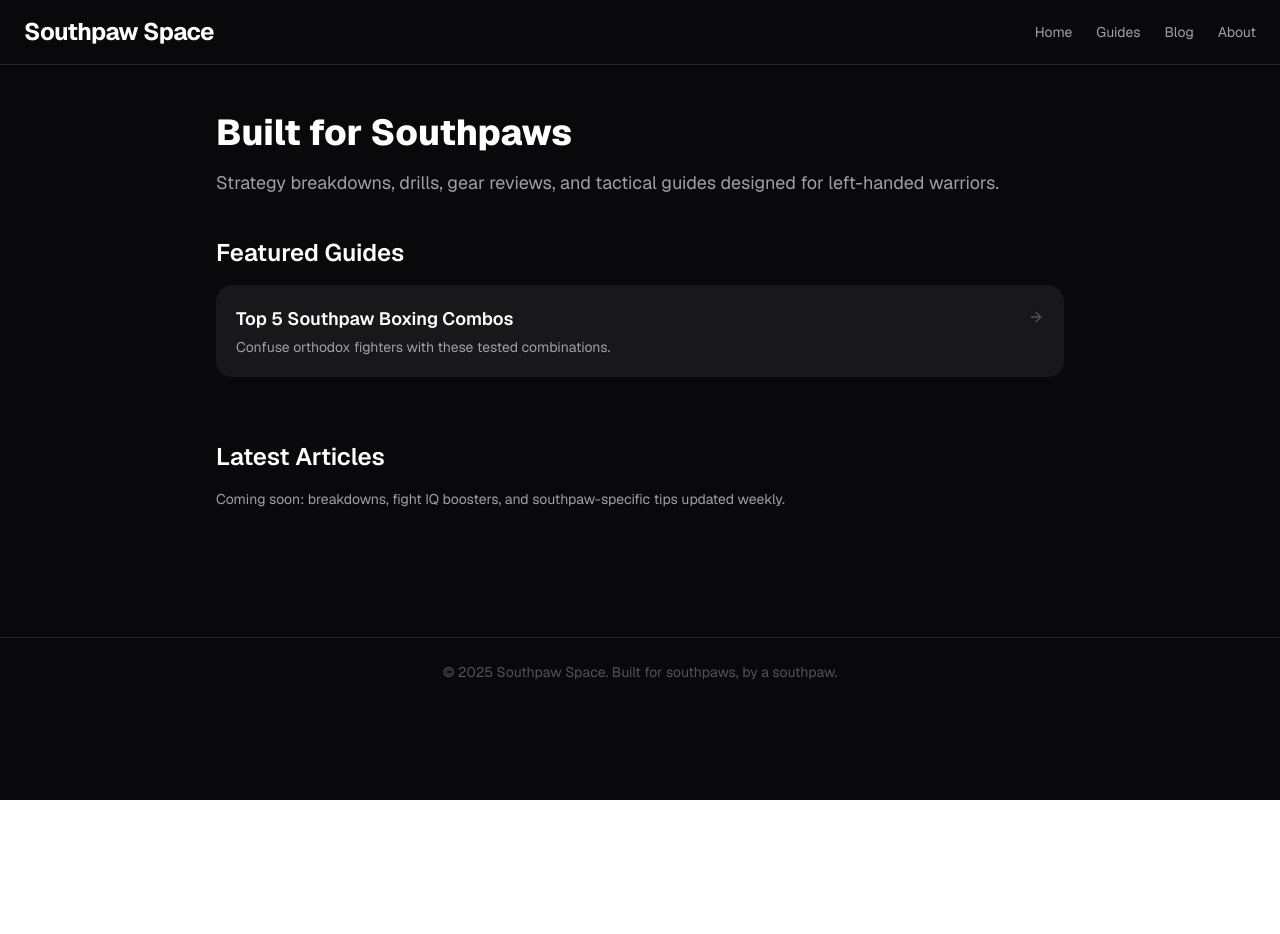
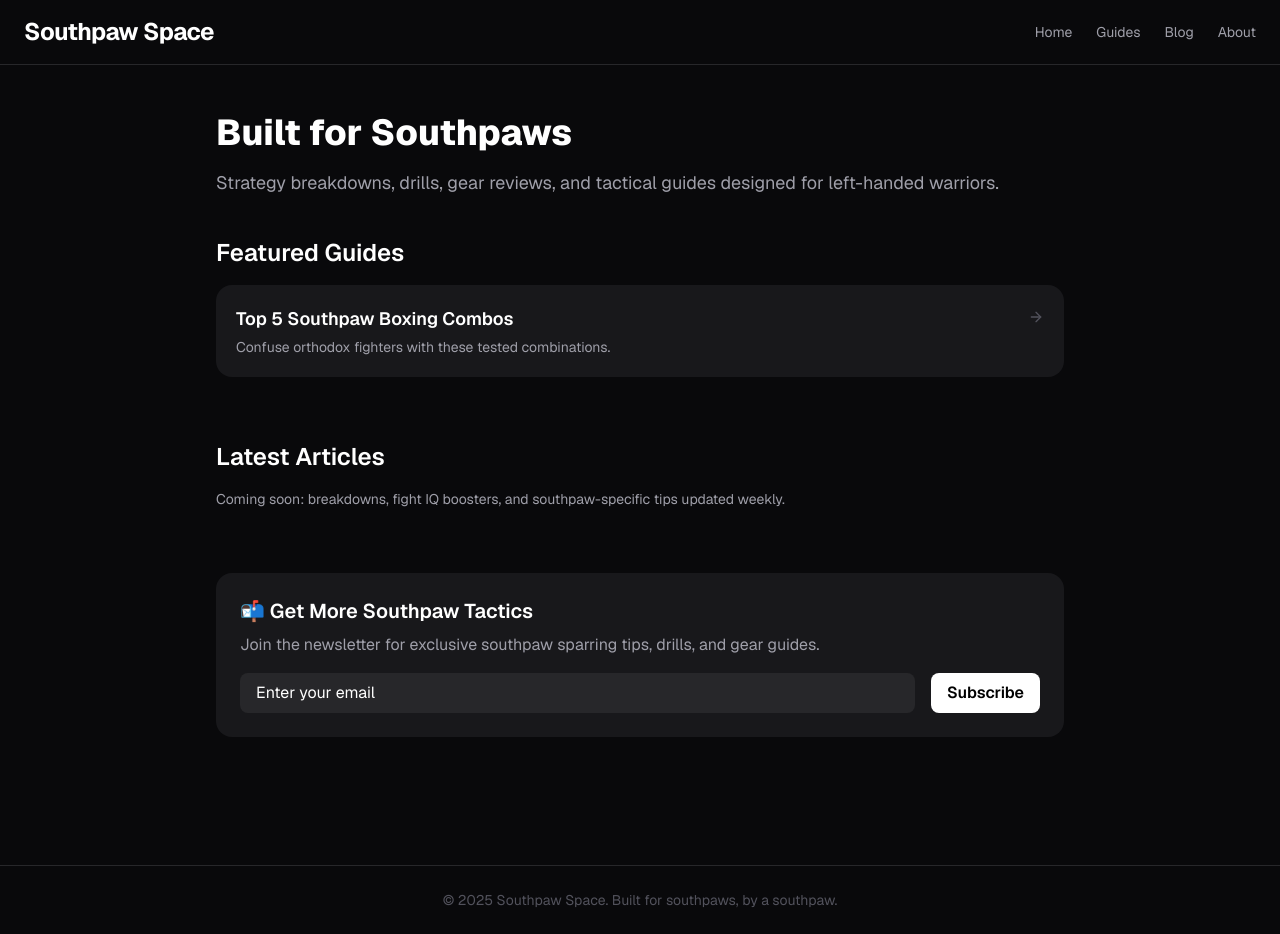
Before and after one commit to GNO-SPS/SouthpawSpace, a Next.js app: page / in a window 1280 px wide. Before the commit the page ends 800 px from the top, so only its background shows below. Built offline with nearby package versions, Linux system fonts and the light colour scheme.

Commit message:
Style: make email placeholder text white

```diff
--- a/src/app/page.tsx
+++ b/src/app/page.tsx
@@ -43,6 +43,21 @@ export default function Home() {
             Coming soon: breakdowns, fight IQ boosters, and southpaw-specific tips updated weekly.
           </p>
         </div>
+
+        <div className="mt-16 bg-zinc-900 p-6 rounded-2xl">
+          <h3 className="text-xl font-semibold mb-2">📬 Get More Southpaw Tactics</h3>
+          <p className="text-zinc-400 mb-4">Join the newsletter for exclusive southpaw sparring tips, drills, and gear guides.</p>
+          <form className="flex flex-col sm:flex-row gap-4">
+            <input
+              type="email"
+              placeholder="Enter your email"
+              className="flex-1 px-4 py-2 rounded-lg bg-zinc-800 text-white placeholder-white"
+            />
+            <button className="bg-white text-black px-4 py-2 rounded-lg font-semibold hover:bg-zinc-200">
+              Subscribe
+            </button>
+          </form>
+        </div>
       </section>
 
       <footer className="text-center text-sm text-zinc-600 border-t border-zinc-800 py-6 mt-20">
```
